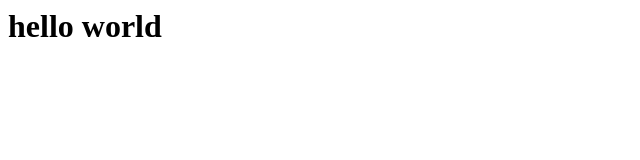
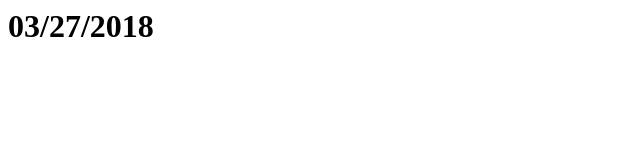
Before and after one commit to anddopphoopha/se234-Lab10, a plain HTML site: page html/index.html in a window 1280 px wide. Shown: the whole page, without its empty margins (0-640 px from the left). Drawn offline with Linux system fonts and the light colour scheme.

Commit message:
Update html

```diff
--- a/html/index.html
+++ b/html/index.html
@@ -1 +1 @@
-<h1>hello world</h1>
+<h1>03/27/2018</h1>
```
